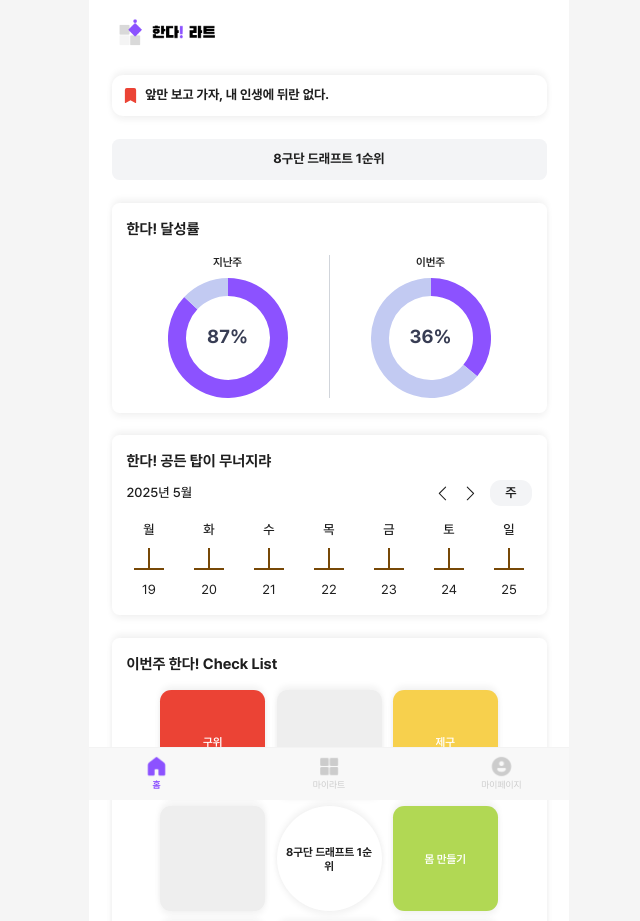
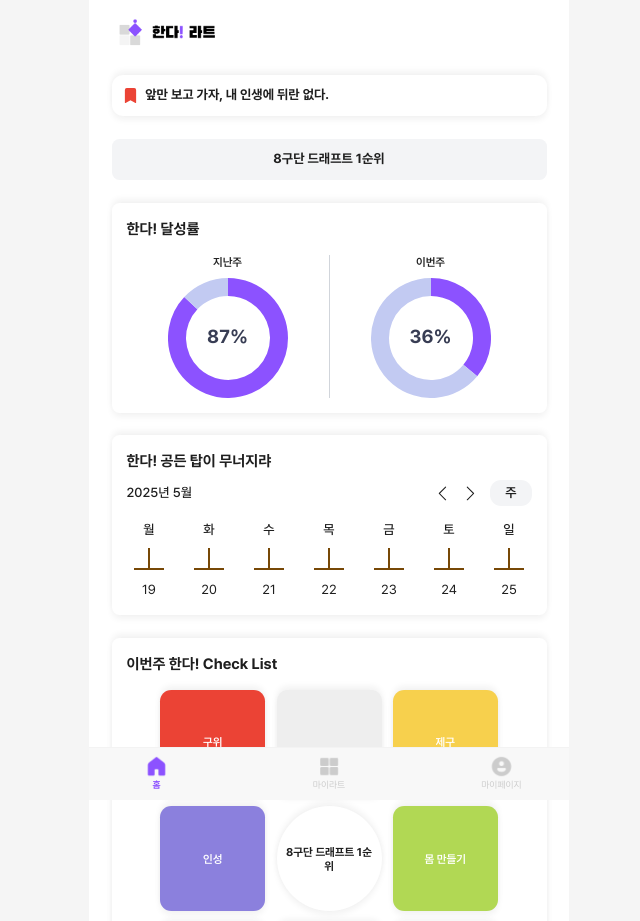
Before and after one commit to canDoItArt/front-end, a React (Vite) app: page /front-end/home in a window 1280 px wide. Shown: the top 921 px of the page, without its empty margins (311-951 px from the left). Built offline with nearby package versions, Linux system fonts and the light colour scheme.

Commit message:
필수 값 미입력 시 버튼 비활성화 #63

```diff
--- a/src/mocks/mainPage.js
+++ b/src/mocks/mainPage.js
@@ -14,16 +14,16 @@ const mainPageMockData = [
                 checkedDates: ["2024-11-05", "2024-11-07", "2025-01-27"],
             },
             {
-                color: "#4091EE",
-                checkedDates: ["2024-11-05", "2024-11-06", "2024-11-08", "2025-01-27"],
+                color: "#B1D854",
+                checkedDates: ["2024-11-05", "2024-11-10", "2025-01-27"],
             },
             {
                 color: "#7BBFF9",
                 checkedDates: ["2024-11-05", "2024-11-10", "2025-01-27"],
             },
             {
-                color: "#B1D854",
-                checkedDates: ["2024-11-05", "2024-11-10", "2025-01-27"],
+                color: "#4091EE",
+                checkedDates: ["2024-11-05", "2024-11-06", "2024-11-08", "2025-01-27"],
             },
             {
                 color: "#8B80DD",
@@ -31,9 +31,11 @@ const mainPageMockData = [
             },
         ],
         subGoals: [
-            { id: 1, name: "몸 만들기", color: "#B1D854" },
+            { id: 1, name: "구위", color: "#EB4335" },
             { id: 2, name: "제구", color: "#F7D04D" },
-            { id: 3, name: "구위", color: "#EB4335" },
+            { id: 3, name: "몸 만들기", color: "#B1D854" },
+            { id: 4, name: "운", color: "#4091EE" },
+            { id: 5, name: "인성", color: "#8B80DD" },
         ],
     },
     {
@@ -44,25 +46,25 @@ const mainPageMockData = [
             lastWeek: 64,
             thisWeek: 72,
         },
-        comment: "꾸준함이 결국 승리한다.",
+        comment: "앞만 보고 가자, 내 인생에 뒤란 없다.",
         strict: [
             {
                 color: "#EB4335",
                 checkedDates: ["2024-11-02", "2024-11-04"],
             },
             {
+                color: "#B1D854",
+                checkedDates: ["2024-11-02", "2024-11-06"],
+            },
+            {
                 color: "#4091EE",
                 checkedDates: ["2024-11-01", "2024-11-03"],
             },
-            {
-                color: "#B1D854",
-                checkedDates: ["2024-11-02", "2024-11-06"],
-            },
         ],
         subGoals: [
-            { id: 1, name: "체력 연습", color: "#B1D854" },
-            { id: 2, name: "정확성", color: "#4091EE" },
-            { id: 3, name: "민첩성", color: "#F7D04D" },
+            { id: 1, name: "체력 연습", color: "#EB4335" },
+            { id: 2, name: "정확성", color: "#B1D854" },
+            { id: 3, name: "민첩성", color: "#4091EE" },
         ],
     },
     {
@@ -73,24 +75,24 @@ const mainPageMockData = [
             lastWeek: 55,
             thisWeek: 43,
         },
-        comment: "성공은 반복된 실패를 넘어선다.",
+        comment: "앞만 보고 가자, 내 인생에 뒤란 없다.",
         strict: [
             {
-                color: "#EB4335",
+                color: "#F7D04D",
                 checkedDates: ["2024-11-08", "2024-11-09"],
             },
             {
-                color: "#4091EE",
+                color: "#70CCB1",
                 checkedDates: ["2024-11-10", "2024-11-12"],
             },
             {
-                color: "#B1D854",
+                color: "#4091EE",
                 checkedDates: ["2024-11-11", "2024-11-13"],
             },
         ],
         subGoals: [
-            { id: 1, name: "작전 연습", color: "#B1D854" },
-            { id: 2, name: "집중력", color: "#EB4335" },
+            { id: 1, name: "작전 연습", color: "#F7D04D" },
+            { id: 2, name: "집중력", color: "#70CCB1" },
             { id: 3, name: "기술 연습", color: "#4091EE" },
         ],
     },
```
